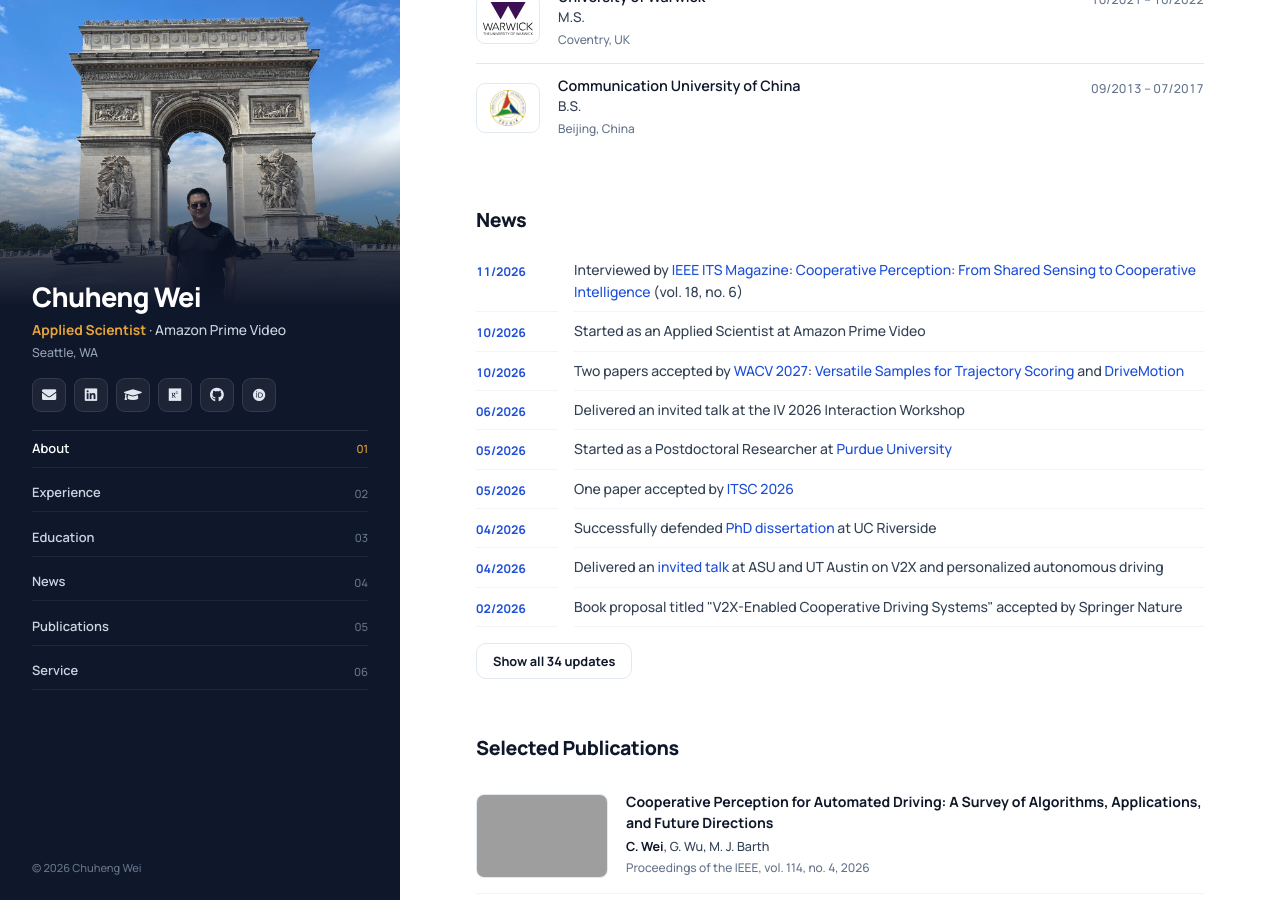
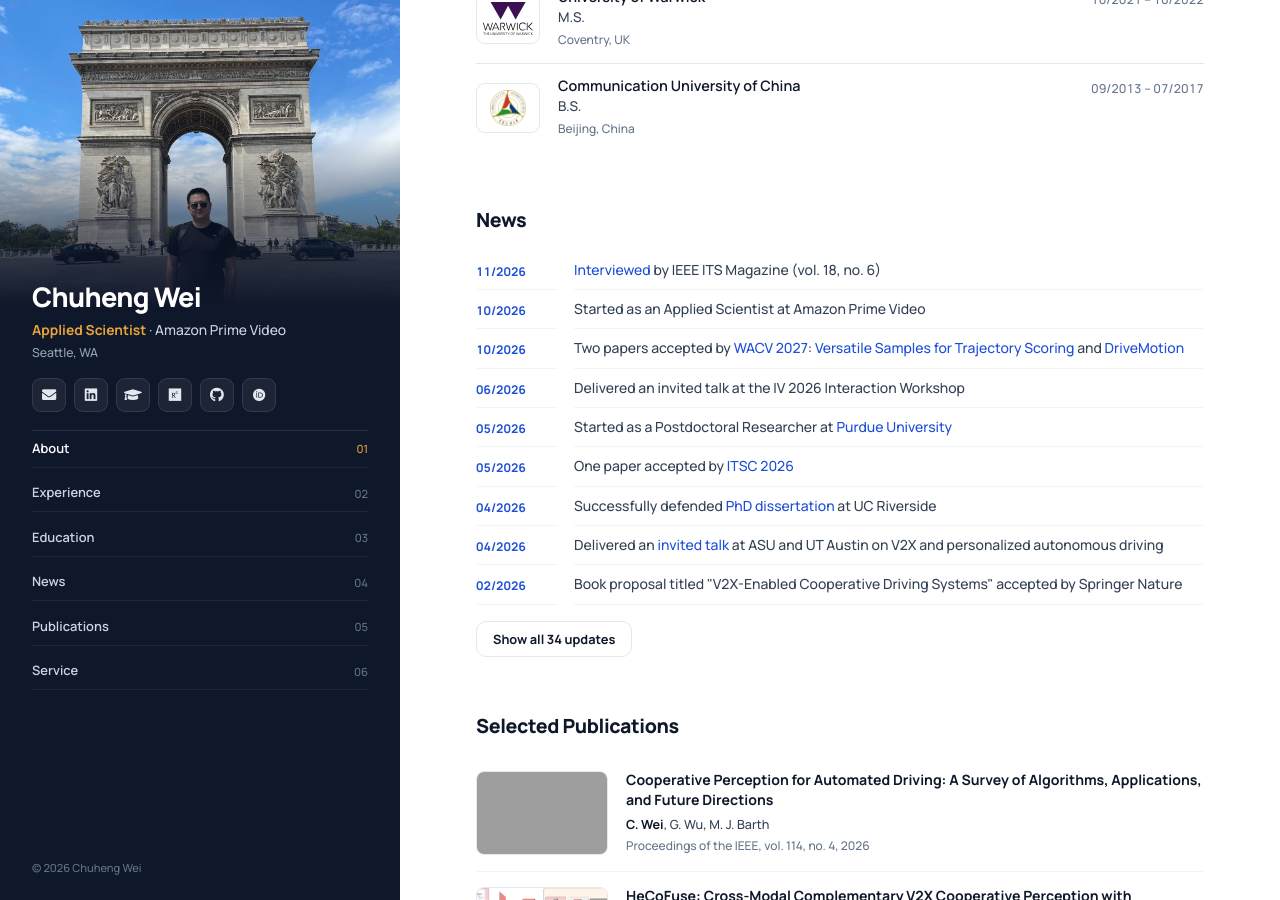
Before and after one commit to ChuhengWei/ChuhengWei.github.io, a Jekyll site: the page built from _pages/about.md, in a window 1280 px wide and 900 px high, scrolled down 1194 px, cut to the strip 0-900 px from the top of the window. Built offline with Jekyll 4.4.1, drawn with Linux system fonts in a browser that asks for light colours; some web fonts are replaced; grey boxes are pictures that could not be loaded.

Commit message:
Shorten ITS Magazine interview news item
Co-Authored-By: Claude Fable 5.1 <noreply@anthropic.com>

```diff
--- a/_pages/about.md
+++ b/_pages/about.md
@@ -80,7 +80,7 @@ redirect_from:
 <h2>News</h2>
 <div class="more-wrap" id="news-wrap">
   <div class="news">
-    <div class="d">11/2026</div><div class="t">Interviewed by <a href="https://ieeexplore.ieee.org/xpl/RecentIssue.jsp?punumber=5117645" target="_blank">IEEE ITS Magazine</a>: <a href="https://ieeexplore.ieee.org/document/11780732" target="_blank">Cooperative Perception: From Shared Sensing to Cooperative Intelligence</a> (vol. 18, no. 6)</div>
+    <div class="d">11/2026</div><div class="t"><a href="https://ieeexplore.ieee.org/document/11780732" target="_blank">Interviewed</a> by IEEE ITS Magazine (vol. 18, no. 6)</div>
     <div class="d">10/2026</div><div class="t">Started as an Applied Scientist at Amazon Prime Video</div>
     <div class="d">10/2026</div><div class="t">Two papers accepted by <a href="https://wacv.thecvf.com/" target="_blank">WACV 2027</a>: <a href="https://arxiv.org/abs/2609.01799" target="_blank">Versatile Samples for Trajectory Scoring</a> and <a href="https://arxiv.org/abs/2609.08117" target="_blank">DriveMotion</a></div>
     <div class="d">06/2026</div><div class="t">Delivered an invited talk at the IV 2026 Interaction Workshop</div>
```
